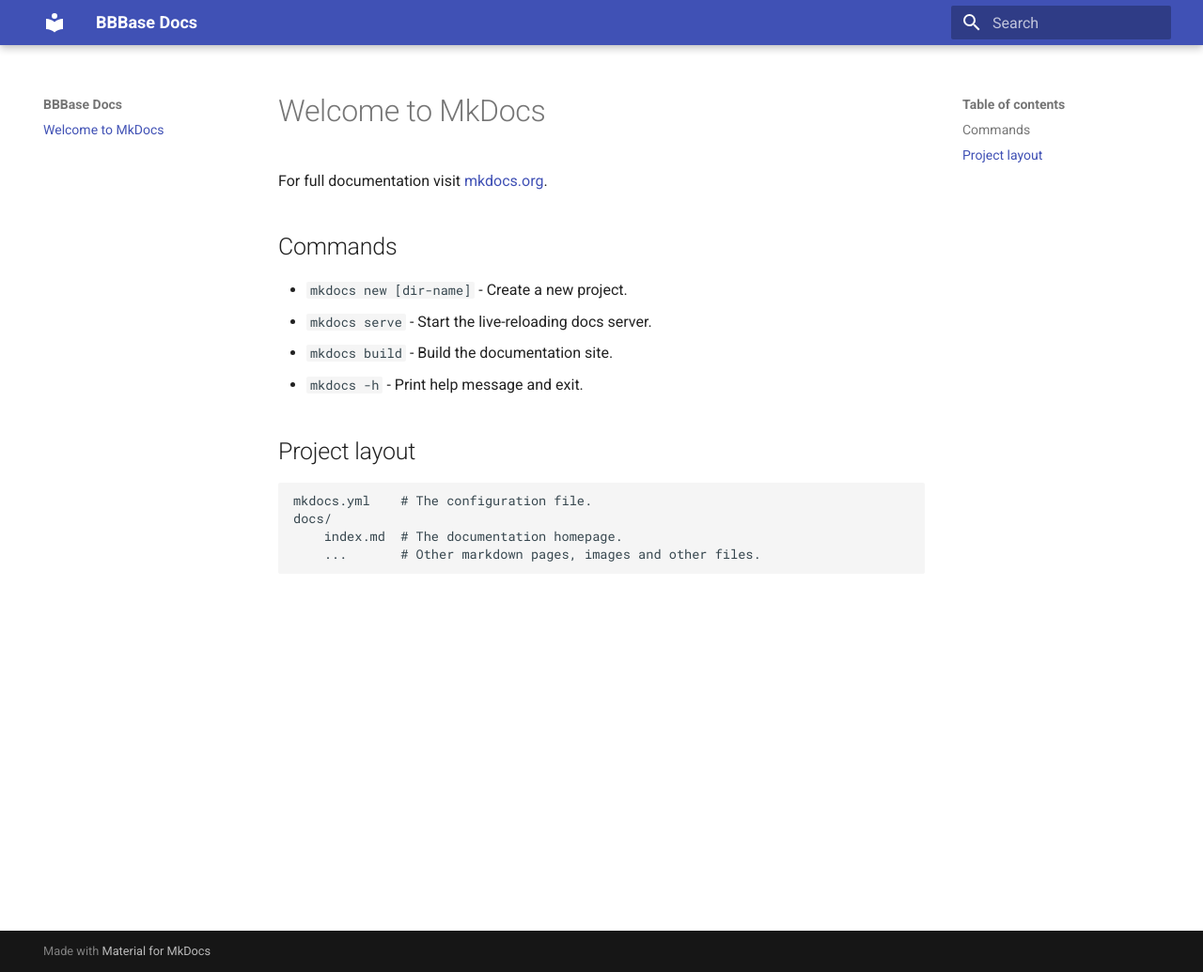
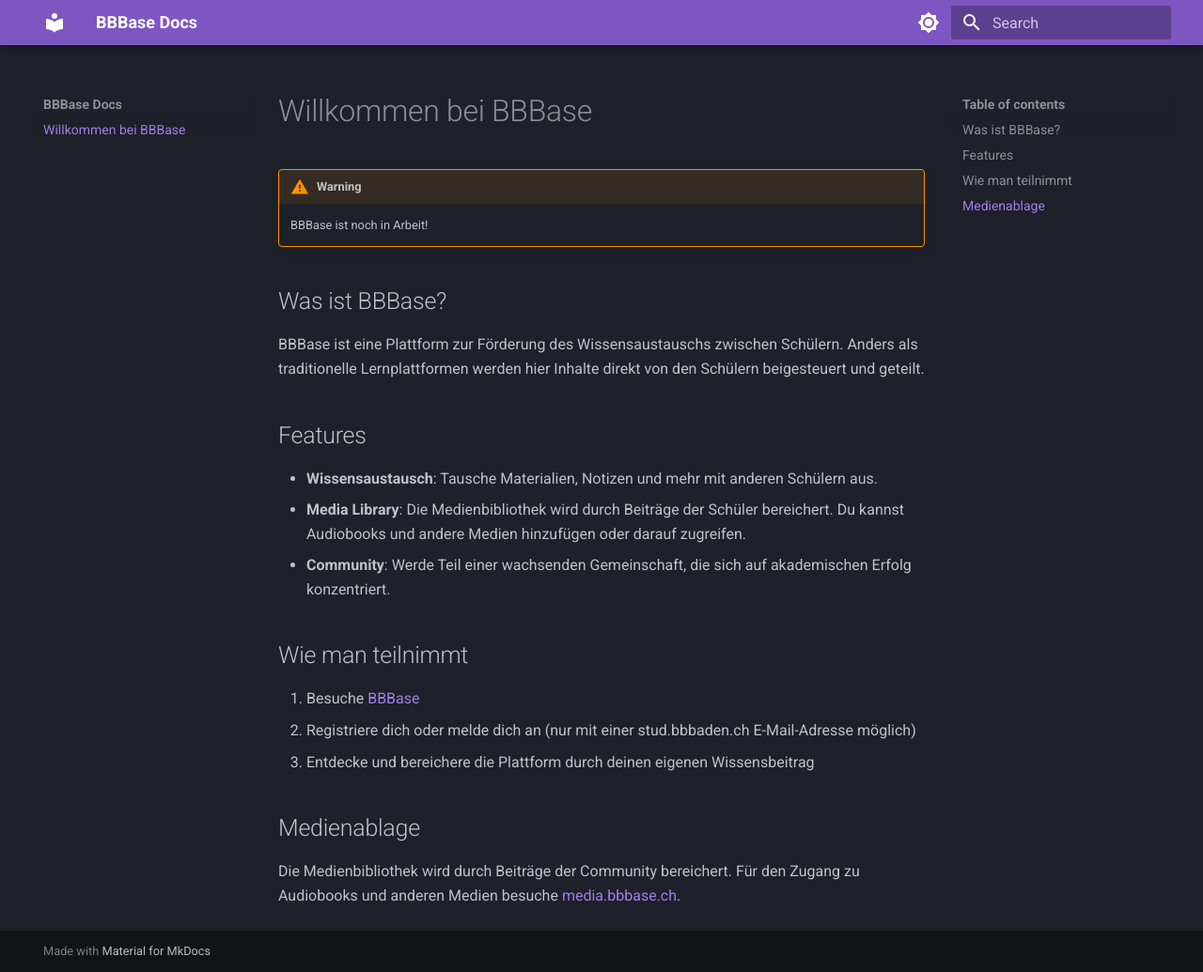
Before and after one commit to mikeshootzz/bbbase-docs, an MkDocs documentation site: the page built from docs/index.md, in a window 1280 px wide and 1035 px high. Shown: the whole window at 94% size. Built offline with MkDocs 1.6.1 and Material for MkDocs 9.7.7, drawn with Linux system fonts in a browser that asks for light colours.

Commit message:
added initial description

```diff
--- a/docs/index.md
+++ b/docs/index.md
@@ -1,17 +1,25 @@
-# Welcome to MkDocs
+# Willkommen bei BBBase
 
-For full documentation visit [mkdocs.org](https://www.mkdocs.org).
+!!! Warning
 
-## Commands
+    BBBase ist noch in Arbeit!
 
-* `mkdocs new [dir-name]` - Create a new project.
-* `mkdocs serve` - Start the live-reloading docs server.
-* `mkdocs build` - Build the documentation site.
-* `mkdocs -h` - Print help message and exit.
+## Was ist BBBase?
 
-## Project layout
+BBBase ist eine Plattform zur Förderung des Wissensaustauschs zwischen Schülern. Anders als traditionelle Lernplattformen werden hier Inhalte direkt von den Schülern beigesteuert und geteilt.
 
-    mkdocs.yml    # The configuration file.
-    docs/
-        index.md  # The documentation homepage.
-        ...       # Other markdown pages, images and other files.
+## Features
+
+- **Wissensaustausch**: Tausche Materialien, Notizen und mehr mit anderen Schülern aus.
+- **Media Library**: Die Medienbibliothek wird durch Beiträge der Schüler bereichert. Du kannst Audiobooks und andere Medien hinzufügen oder darauf zugreifen.
+- **Community**: Werde Teil einer wachsenden Gemeinschaft, die sich auf akademischen Erfolg konzentriert.
+
+## Wie man teilnimmt
+
+1. Besuche [BBBase](https://bbbase.ch)
+2. Registriere dich oder melde dich an (nur mit einer stud.bbbaden.ch E-Mail-Adresse möglich)
+3. Entdecke und bereichere die Plattform durch deinen eigenen Wissensbeitrag
+
+## Medienablage
+
+Die Medienbibliothek wird durch Beiträge der Community bereichert. Für den Zugang zu Audiobooks und anderen Medien besuche [media.bbbase.ch](https://media.bbbase.ch).
--- a/mkdocs.yml
+++ b/mkdocs.yml
@@ -1,3 +1,27 @@
 site_name: BBBase Docs
+markdown_extensions:
+  - pymdownx.highlight:
+      anchor_linenums: true
+      line_spans: __span
+      pygments_lang_class: true
+  - pymdownx.inlinehilite
+  - pymdownx.snippets
+  - pymdownx.superfences
+  - admonition
+  - pymdownx.details
 theme:
   name: material
+  palette:
+    # Palette toggle for light mode
+    - scheme: slate
+      primary: deep purple
+      toggle:
+        icon: material/brightness-7
+        name: Switch to light mode
+
+    # Palette toggle for dark mode
+    - scheme: default
+      primary: deep purple
+      toggle:
+        icon: material/brightness-4
+        name: Switch to dark mode
```
